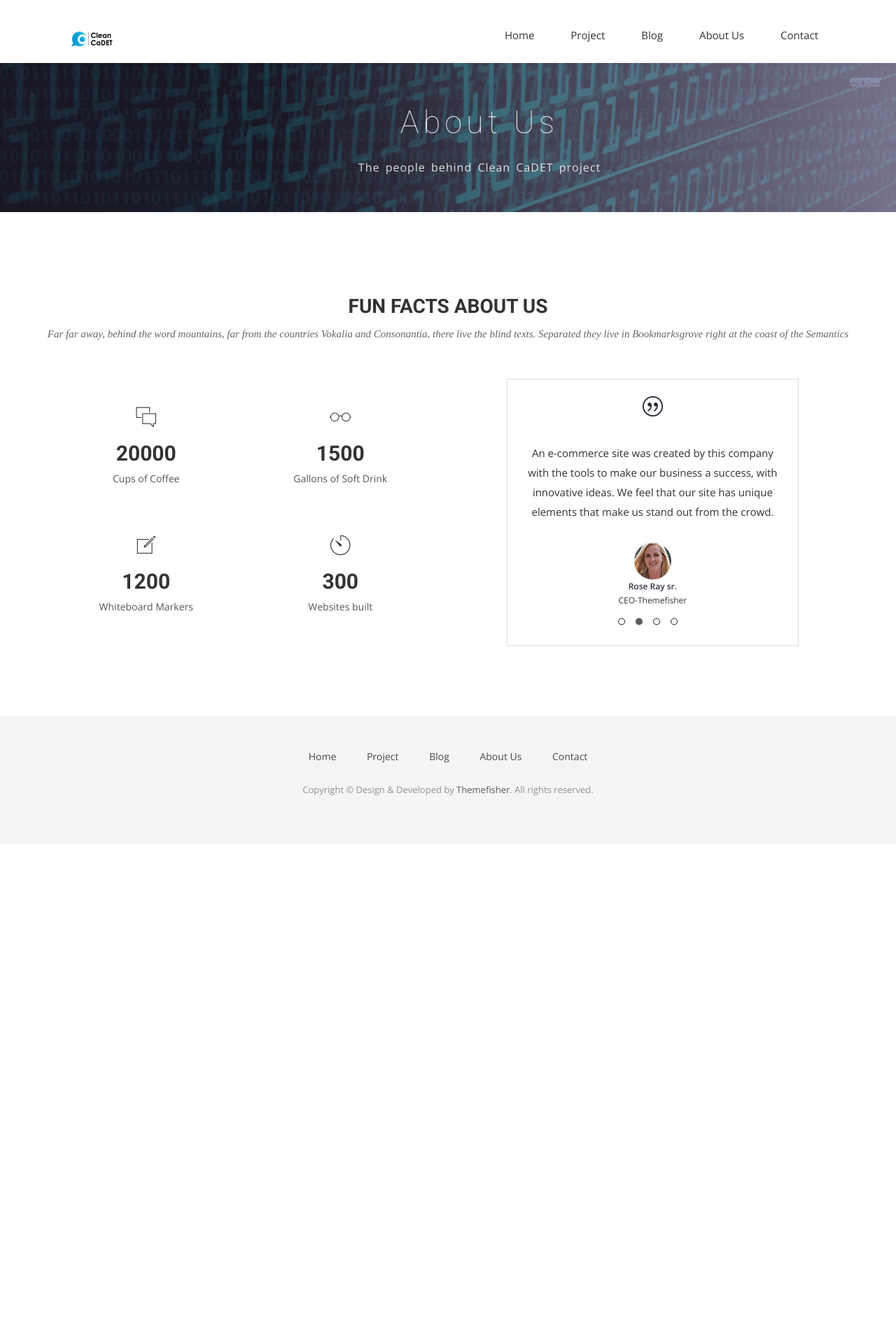
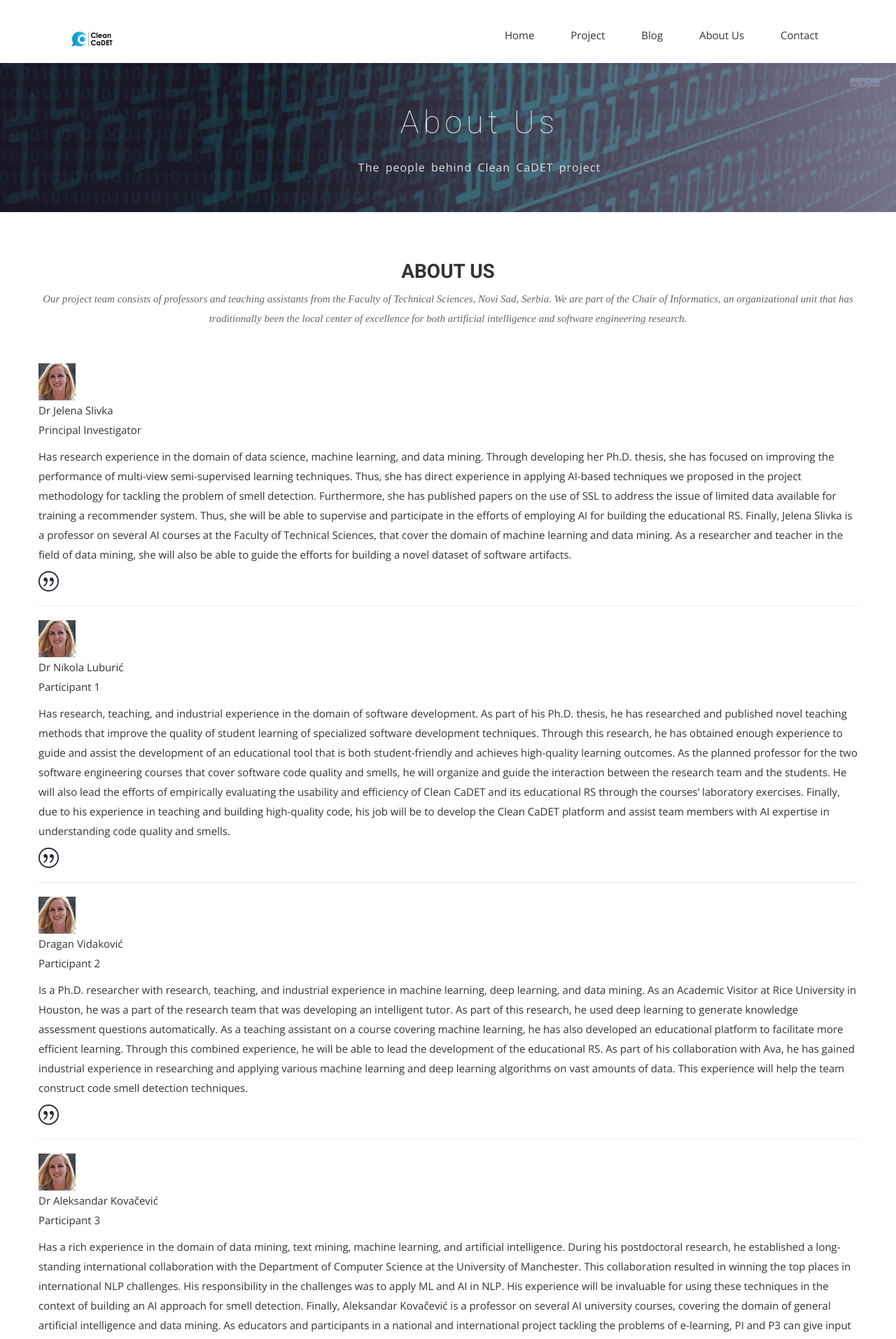
Before and after one commit to Clean-CaDET/clean-cadet.github.io, a Jekyll site: the page built from about.html, in a window 1280 px wide. Shown: the top 1913 px of the page at 70% size. Built offline with Jekyll 4.4.1, drawn with Linux system fonts in a browser that asks for light colours; nearby versions of some CDN libraries; some web fonts are replaced; before the commit the page ends 1206 px from its top, so only the background shows below that; some of the changed text lies outside the part shown.

Commit message:
Populate About Us page.

```diff
--- /dev/null
+++ b/_data/people.yml
@@ -0,0 +1,28 @@
+- name: Dr Jelena Slivka
+  title: Principal Investigator
+  image: img/item-img1.jpg
+  about: "Has research experience in the domain of data science, machine learning, and data mining. Through developing her Ph.D. thesis, she has focused on improving the performance of multi-view semi-supervised learning techniques. Thus, she has direct experience in applying AI-based techniques we proposed in the project methodology for tackling the problem of smell detection. Furthermore, she has published papers on the use of SSL to address the issue of limited data available for training a recommender system. Thus, she will be able to supervise and participate in the efforts of employing AI for building the educational RS. Finally, Jelena Slivka is a professor on several AI courses at the Faculty of Technical Sciences, that cover the domain of machine learning and data mining. As a researcher and teacher in the field of data mining, she will also be able to guide the efforts for building a novel dataset of software artifacts."
+- name: Dr Nikola Luburić
+  title: Participant 1
+  image: img/item-img1.jpg
+  about: "Has research, teaching, and industrial experience in the domain of software development. As part of his Ph.D. thesis, he has researched and published novel teaching methods that improve the quality of student learning of specialized software development techniques. Through this research, he has obtained enough experience to guide and assist the development of an educational tool that is both student-friendly and achieves high-quality learning outcomes. As the planned professor for the two software engineering courses that cover software code quality and smells, he will organize and guide the interaction between the research team and the students. He will also lead the efforts of empirically evaluating the usability and efficiency of Clean CaDET and its educational RS through the courses’ laboratory exercises. Finally, due to his experience in teaching and building high-quality code, his job will be to develop the Clean CaDET platform and assist team members with AI expertise in understanding code quality and smells."
+- name: Dragan Vidaković
+  title: Participant 2
+  image: img/item-img1.jpg
+  about: "Is a Ph.D. researcher with research, teaching, and industrial experience in machine learning, deep learning, and data mining. As an Academic Visitor at Rice University in Houston, he was a part of the research team that was developing an intelligent tutor. As part of this research, he used deep learning to generate knowledge assessment questions automatically. As a teaching assistant on a course covering machine learning, he has also developed an educational platform to facilitate more efficient learning. Through this combined experience, he will be able to lead the development of the educational RS. As part of his collaboration with Ava, he has gained industrial experience in researching and applying various machine learning and deep learning algorithms on vast amounts of data. This experience will help the team construct code smell detection techniques."
+- name: Dr Aleksandar Kovačević
+  title: Participant 3
+  image: img/item-img1.jpg
+  about: "Has a rich experience in the domain of data mining, text mining, machine learning, and artificial intelligence. During his postdoctoral research, he established a long-standing international collaboration with the Department of Computer Science at the University of Manchester. This collaboration resulted in winning the top places in international NLP challenges. His responsibility in the challenges was to apply ML and AI in NLP. His experience will be invaluable for using these techniques in the context of building an AI approach for smell detection. Finally, Aleksandar Kovačević is a professor on several AI university courses, covering the domain of general artificial intelligence and data mining. As educators and participants in a national and international project tackling the problems of e-learning, PI and P3 can give input on collecting and annotating educational content for the AI-based educational tool."
+- name: Dr Goran Sladić
+  title: Participant 4
+  image: img/item-img1.jpg
+  about: "Has a vast experience in both software engineering and team and project management. As the head of the Chair of Informatics at the Faculty of Technical Sciences, he manages and coordinates the work of sixty people. Through collaboration with industry partners, he has organized the development of several software solutions. Finally, he has led and participated in several scientific projects, including ERASMUS+, EU-TEMPUS, and EU-IPA projects. Because of this experience, his contribution to project management and dissemination activities will ensure that the project completes successfully and with the highest possible quality."
+- name: Katarina-Glorija Grujić
+  title: Participant 5
+  image: img/item-img1.jpg
+  about: "Just starting her research careers. Her future Ph.D. thesis will concern the application of machine learning to the practical domain of software engineering. During this project, she will finish significant portions of her Ph.D. thesis and fulfill the most critical formal requirements in terms of publishing scientific papers."
+- name: Simona Prokić
+  title: Participant 6
+  image: img/item-img1.jpg
+  about: "Just starting her research careers. Her future Ph.D. thesis will concern the application of machine learning to the practical domain of software engineering. During this project, she will finish significant portions of her Ph.D. thesis and fulfill the most critical formal requirements in terms of publishing scientific papers."
--- a/about.html
+++ b/about.html
@@ -23,46 +23,23 @@ permalink: /about/
   <div class="container">
     <div class="row">
       <div class="section-title text-center">
-        <h2>Fun Facts About Us</h2>
-        <p>Far far away, behind the word mountains, far from the countries Vokalia and Consonantia, there live the blind texts. Separated they live in Bookmarksgrove right at the coast of the Semantics</p>
+        <h2>About Us</h2>
+        <p>Our project team consists of professors and teaching assistants from the Faculty of Technical Sciences, Novi Sad, Serbia.
+            We are part of the Chair of Informatics, an organizational unit that has traditionally been the local center of excellence for both artificial intelligence and software engineering research.</p>
       </div>
     </div>
     <div class="row">
-      <div class="col-md-6">
-        {% if site.data.funfacts.size > 0 %}
-        <div class="block">
-          {% for ff in site.data.funfacts %}
-          <ul class="counter-box clearfix">
-            <li>
-              <div class="block">
-                <i class="{{ ff.icon }}"></i>
-                <h4 class="counter">{{ ff.counter }}</h4>
-                <span>{{ ff.text }}</span>
-              </div>
-            </li>
-            {% endfor %}
-          </ul>
-        </div>
-        {% endif %}
-      </div>
-      <div class="col-md-6">
-        {% if site.data.testimonials.size > 0 %}
-        <div class="testimonial-carousel">
-          <div id="testimonial-slider" class="owl-carousel">
-            {% for tm in site.data.testimonials %}
+        {% for p in site.data.people %}
             <div>
+                <div class="user">
+                  <img src="../{{ p.image }}" alt="People">
+                  <p><span>{{ p.name }}</span> <br> {{ p.title }}<p>
+                </div>
+                <p>{{ p.about }}</p>
                 <img src="../img/cotation.png" alt="IMG">
-                <p>{{ tm.testimonial }}</p>
-                <div class="user">
-                  <img src="../{{ tm.image }}" alt="Pepole">
-                  <p><span>{{ tm.name }}</span> {{ tm.title }}</p>
-                </div>
+                <hr/>
             </div>
-            {% endfor %}
-          </div>
-        </div>
-        {% endif %}
-      </div>
+        {% endfor %}
     </div>
   </div>
 </section>
--- a/css/airspace.css
+++ b/css/airspace.css
@@ -277,7 +277,7 @@ font header .navbar-default .navbar-nav li a:hover {
 	content Start
 --*/
 #testimonial {
-  padding: 100px 0;
+  padding: 50px 0;
 }
 #testimonial .block h2 {
   line-height: 27px;
```
